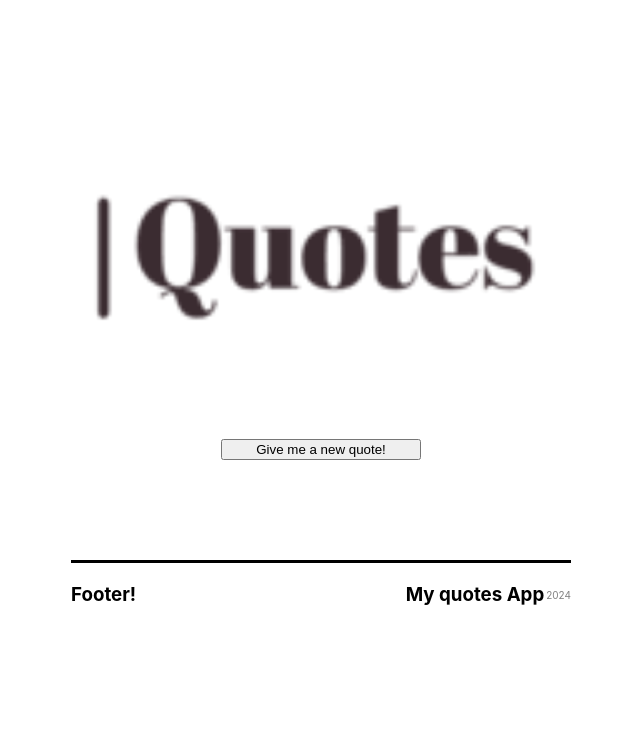
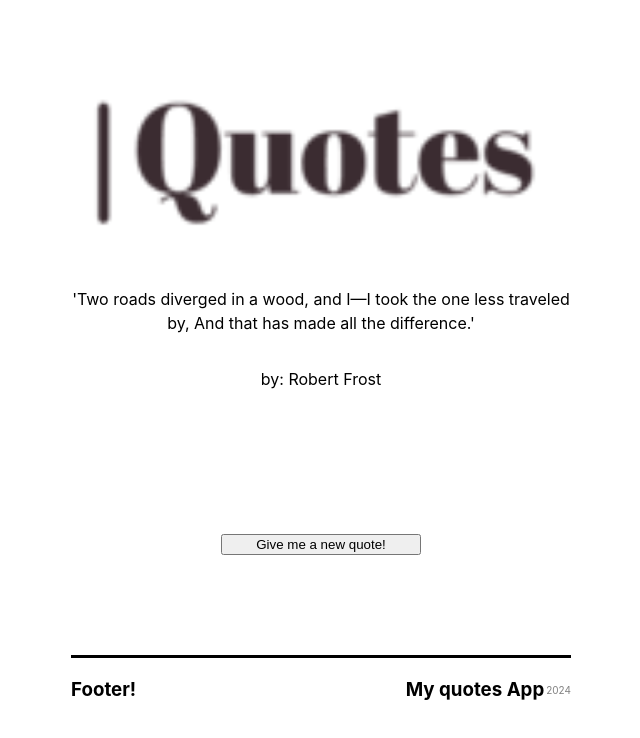
Before and after one commit to dominiclizarraga/modern-react, a React (Vite) app in the folder react-basics/challenge-1/: page / in a window 1280 px wide. Both pictures are taken after a click on the button "Give me a new quote!". Shown: the top 738 px of the page, without its empty margins (319-959 px from the left). Built offline with nearby package versions, Linux system fonts and the light colour scheme.

Commit message:
Add Quoter component with async function

```diff
--- a/react-basics/challenge-1/src/App.css
+++ b/react-basics/challenge-1/src/App.css
@@ -24,3 +24,15 @@
   color: gray;
   font-size: 10px;
 }
+
+.quote {
+  /* margin-top: 100px;
+  margin-bottom: 100px; */
+  height: 150px;
+  display: flex;
+  flex-direction: column;
+  justify-content: center;
+  align-items: center;
+  margin: 20px 0;
+  text-align: center;
+}
--- a/react-basics/challenge-1/src/App.jsx
+++ b/react-basics/challenge-1/src/App.jsx
@@ -1,20 +1,21 @@
 import './App.css';
 import Header from './components/Header';
 import Footer from './components/Footer';
+import Quoter from './components/Quoter';
 
 
 function App() {
     const currentYear = 2024;
 
-    const bringQuote = () => {
-        console.log("here")
-        // triger a async function to fetch data.json
-    }
+    // const bringQuote = () => {
+    //     console.log("here")
+    //     // triger a async function to fetch data.json
+    // }
 
     return (
         <>
             <Header />
-            <button className="buttonStyles" onClick={ bringQuote }>Give me a new quote!</button>
+            <Quoter />
             <Footer dynamicText="My quotes App" year={currentYear}/>
         </>
     );
--- /dev/null
+++ b/react-basics/challenge-1/src/components/Quoter.jsx
@@ -0,0 +1,34 @@
+// import React from 'react' THIS IS NOT NEEDED THIS TIME
+import '../App.css';
+import { useState } from 'react';
+
+function Quoter() {
+    const [currentQuote, setCurrentQuote] = useState(null);
+
+    const fetchQuote = async () => {
+        try {
+            const resp = await fetch('./src/data.json');
+            const data = await resp.json();
+            const randomNumber = data[Math.floor(Math.random() * data.length)];
+            setCurrentQuote(randomNumber)
+        } catch (error) {
+            console.error(error);
+        }
+    }
+
+    return (
+        <>
+            {currentQuote && (
+                <div className="quote">
+                    <p>'{currentQuote.quote}'</p>
+                    <p>by: {currentQuote.author}</p>
+                </div>
+            )}
+            <button className="buttonStyles" onClick={ fetchQuote }>
+                Give me a new quote!
+            </button>
+        </>
+    );
+}
+
+export default Quoter;
```
